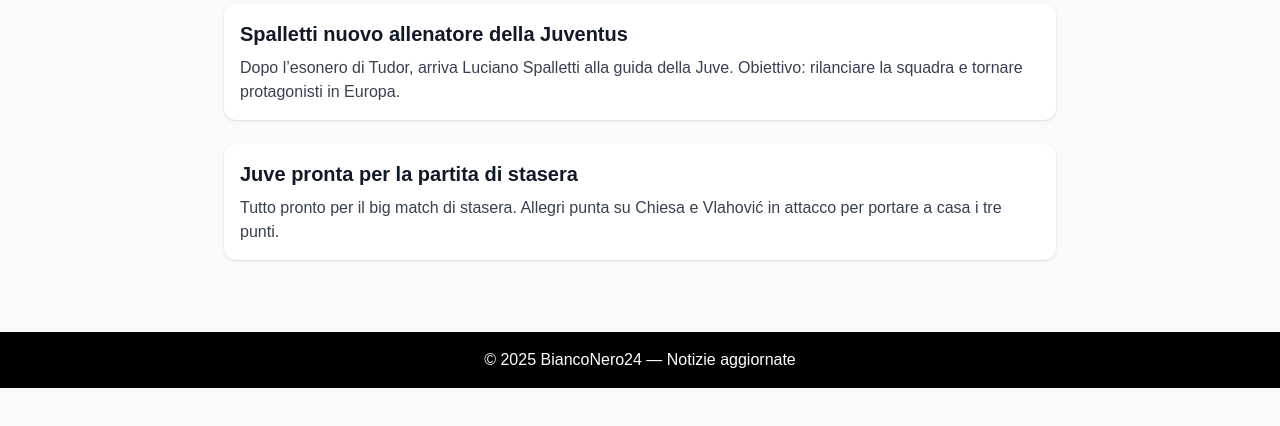
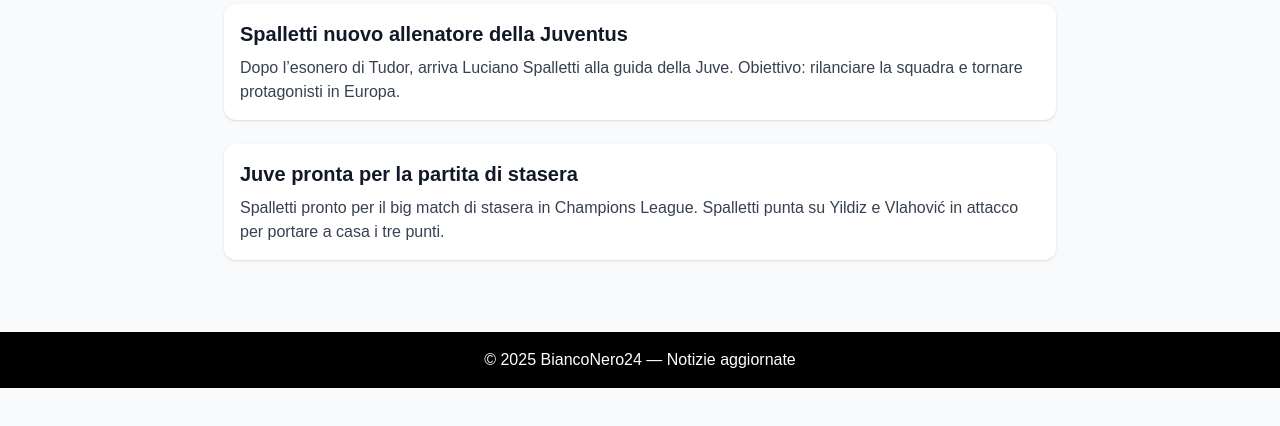
Before and after one commit to BiancoNero24/BiancoNero24, a plain HTML site: page notizie.html in a window 1280 px wide. Shown: the part 152-578 px from the top of the page. Drawn offline with nearby package versions, Linux system fonts and the light colour scheme.

Commit message:
Update notizie.html

```diff
--- a/notizie.html
+++ b/notizie.html
@@ -28,7 +28,7 @@
 
     <article class="bg-white p-4 rounded-xl shadow">
       <h3 class="text-xl font-semibold">Juve pronta per la partita di stasera</h3>
-      <p class="text-gray-700 mt-2">Tutto pronto per il big match di stasera. Allegri punta su Chiesa e Vlahović in attacco per portare a casa i tre punti.</p>
+      <p class="text-gray-700 mt-2">Spalletti pronto per il big match di stasera in Champions League. Spalletti punta su Yildiz e Vlahović in attacco per portare a casa i tre punti.</p>
     </article>
   </main>
 
```
